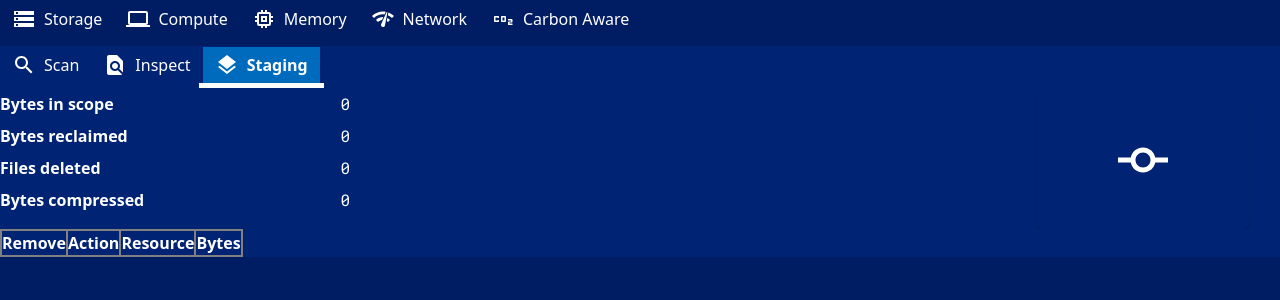
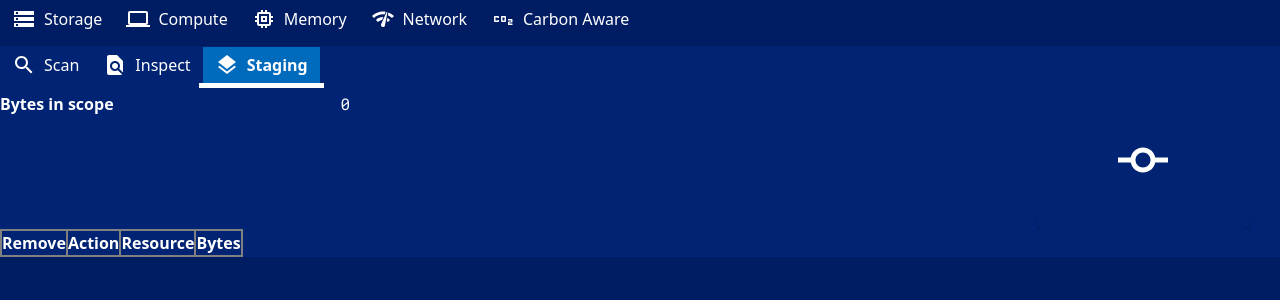
Before and after one commit to toaler/dups, a React (Vite) app: page / in a window 1280 px wide. Both pictures are taken after a click on the tab "Staging". Shown: the top 300 px of the page. Built offline with nearby package versions, Linux system fonts and the light colour scheme.

Commit message:
File renaming and staging commit handler stub

```diff
--- a/src/storage/ScanTab.jsx
+++ b/src/storage/ScanTab.jsx
@@ -2,9 +2,9 @@ import React, {useEffect, useRef, useState} from 'react';
 import {invoke} from "@tauri-apps/api/tauri";
 import {listen} from "@tauri-apps/api/event";
 import DirectionsRunIcon from '@mui/icons-material/DirectionsRun';
-import ScanStats from "./ScanStats.jsx";
+import ScanTabStats from "./ScanTabStats.jsx";
 import './ScanTab.css';
-import ScanLog from "./ScanLog.jsx";
+import ScanTabLog from "./ScanTabLog.jsx";
 import styled from "styled-components";
 
 function ScanTab() {
@@ -111,9 +111,9 @@ function ScanTab() {
                     <DirectionsRunIcon/>
                 </button>
             </div>
-            <ScanStats status={scanStatus} elapsedTime={elapsedTime} resources={resources} directories={directories}
-                       files={files} size={size}></ScanStats>
-            <ScanLog logs={logs}/>
+            <ScanTabStats status={scanStatus} elapsedTime={elapsedTime} resources={resources} directories={directories}
+                          files={files} size={size}></ScanTabStats>
+            <ScanTabLog logs={logs}/>
         </div>);
 }
 
--- a/src/storage/ScanLog.jsx
+++ b/src/storage/ScanTabLog.jsx
@@ -1,7 +1,7 @@
 import React, { useEffect, useRef } from 'react';
-import "./ScanLog.css"; // Ensure this path is correct
+import "./ScanTabLog.css"; // Ensure this path is correct
 
-function ScanLog({ logs }) {
+function ScanTabLog({ logs }) {
     const tableRef = useRef(null);
 
     useEffect(() => {
@@ -74,4 +74,4 @@ function ScanLog({ logs }) {
     );
 }
 
-export default ScanLog;
+export default ScanTabLog;
--- a/src/storage/ScanStats.jsx
+++ b/src/storage/ScanTabStats.jsx
@@ -1,6 +1,6 @@
 import React from 'react';
 import styled from "styled-components";
-import "./ScanStats.css";
+import "./ScanTabStats.css";
 
 const formatElapsedTime = (elapsedTime) => {
     const hours = Math.floor(elapsedTime / 3600000);
@@ -11,7 +11,7 @@ const formatElapsedTime = (elapsedTime) => {
     return `${hours.toString().padStart(2, '0')}:${minutes.toString().padStart(2, '0')}:${seconds.toString().padStart(2, '0')}.${milliseconds.toString().padStart(3, '0')}`;
 };
 
-function ScanStats({status, elapsedTime, resources, directories, files, size}) {
+function ScanTabStats({status, elapsedTime, resources, directories, files, size}) {
     const sizeInGB = (size / 1073741824).toFixed(2); // Convert size from bytes to GB
     const throughput = elapsedTime > 0 ? (size / 1073741824 / (elapsedTime / 1000)).toFixed(2) : 0; // Calculate throughput in GB/sec
     const resourcesPerSecond = elapsedTime > 0 ? (resources / (elapsedTime / 1000)).toFixed(2) : 0; // Calculate resources per second
@@ -54,7 +54,7 @@ function ScanStats({status, elapsedTime, resources, directories, files, size}) {
     </ScanStatsContainer>
 }
 
-export default ScanStats;
+export default ScanTabStats;
 
 const ScanStatsContainer = styled.div`
     display: flex;
--- a/src/storage/StagingHeader.jsx
+++ /dev/null
@@ -1,106 +0,0 @@
-import React, {useState} from 'react'
-import styled, {css} from "styled-components";
-import CommitIcon from '@mui/icons-material/Commit';
-import {invoke} from "@tauri-apps/api/tauri";
-
-function StagingHeader({ totalBytes }) {
-    const bytesReclaimed = 0.0;
-    const filesDeleted = 0;
-    const filesCompressed = 0;
-    const [isPressed, setIsPressed] = useState(false);
-
-    const handleScanClick = () => {
-        setIsPressed(!isPressed);  // Toggle the pressed state
-        console.log('Commit button clicked!');
-        // Reset states
-        scanFilesystem()
-            .then(result => {
-                if (result !== undefined) {
-                    console.log("Scan successful, result:", result.toLocaleString());
-                } else {
-                    console.log("Scan successful, but no data returned");
-                }
-                // Additional logic for successful scan can go here
-            })
-            .catch(error => {
-                console.error("Scan failed with error:", error);
-                // Additional error handling logic can go here
-            });
-    };
-
-    async function scanFilesystem() {
-        try {
-            let path = "foo";
-            return await invoke('commit', {path});
-        } catch (error) {
-            console.error(error); // Handle error
-            throw error;
-        }
-    }
-
-    return <StagingHeaderContainer>
-            <div className="flex-container">
-                <div className="flex-row">
-                    <div className="flex-item">Bytes in scope </div>
-                    <div className="flex-item">{totalBytes.toLocaleString("en-US")}</div>
-                </div>
-                <div className="flex-row">
-                    <div className="flex-item">Bytes reclaimed</div>
-                    <div className="flex-item">{bytesReclaimed.toLocaleString("en-US")}</div>
-                </div>
-                <div className="flex-row">
-                    <div className="flex-item">Files deleted</div>
-                    <div className="flex-item">{filesDeleted.toLocaleString("en-US")}</div>
-                </div>
-                <div className="flex-row">
-                    <div className="flex-item">Bytes compressed</div>
-                    <div className="flex-item">{filesCompressed.toLocaleString("en-US")}</div>
-                </div>
-            </div>
-
-
-        <StagingCommit
-            as="button"  // Treat the StagingCommit as a button
-            onClick={handleScanClick}
-            pressed={isPressed}
-        >
-            <CommitIcon fontSize="large" style={{ fontSize: '60px' }} /> {/* Method 1: Direct fontSize setting */}
-
-        </StagingCommit>
-
-
-    </StagingHeaderContainer>
-}
-
-export default StagingHeader
-
-const StagingHeaderContainer = styled.div`
-    display: flex;
-    line-height: 24px;
-    font-weight: 400;
-    color: #FFFFFF;
-    overflow-y: hidden;
-`;
-
-const StagingCommit = styled.button`
-    display: flex;
-    justify-content: center;  // Center the icon horizontally inside the button
-    align-items: center;      // Center the icon vertically inside the button
-    font-size: 4rem;          // Adjust the icon size as needed, consider increasing if necessary
-    margin-left: auto;
-    margin-right: 30px;
-    color: inherit;           // Use the inherited color
-    background: none;         // No background
-    border: none;             // No border
-    ${({ pressed }) => pressed && css`
-        color: #BBBBBB; // Change color when pressed
-        transform: translateY(2px); // Move down to simulate button press
-    `}
-`;
-
-// Icon component remains unchanged, assuming the sizing of the icon should also increase if needed
-const Icon = ({ type, pressed }) => {
-    const IconComponent = type === "commit" ? CommitIcon : null;
-    // Setting fontSize directly as a prop
-    return <IconComponent style={{ color: pressed ? '#BBBBBB' : undefined }} />;
-};
--- a/src/storage/StagingTab.jsx
+++ b/src/storage/StagingTab.jsx
@@ -1,18 +1,64 @@
+import React, { useState } from 'react';
+import styled, { css } from "styled-components";
 import DeleteIcon from '@mui/icons-material/Delete';
-import StagingHeader from "./StagingHeader.jsx";
-import React from "react"; // Assuming you use MUI IconButton for better click handling
+import CommitIcon from '@mui/icons-material/Commit';
+import { invoke } from "@tauri-apps/api/tauri";
 
-function StagingTab({ actions, setActions }) {
-    // Function to handle deletion of an item from the actions array
-    const handleDelete = (indexToDelete) => {
-        setActions(currentActions => currentActions.filter((_, index) => index !== indexToDelete));
+const StagingTab = ({ actions, setActions }) => {
+    const [isPressed, setIsPressed] = useState(false);
+
+    const handleDelete = async (indexToDelete) => {
+        setActions(currentActions => {
+            const newActions = currentActions.filter((_, index) => index !== indexToDelete);
+            commit(newActions);  // Call commit with the updated list of actions
+            return newActions;
+        });
     };
 
     const totalBytes = actions.reduce((acc, action) => acc + action.bytes, 0);
 
+    const handleScanClick = async () => {
+        setIsPressed(!isPressed);
+        console.log('Commit button clicked!');
+        try {
+            const result = await commit(actions); // Pass the current actions to commit
+            if (result !== undefined) {
+                console.log("Scan successful, result:", result.toLocaleString());
+            } else {
+                console.log("Scan successful, but no data returned");
+            }
+        } catch (error) {
+            console.error("Scan failed with error:", error);
+        }
+    };
+
+    async function commit(actionsToSend) {
+        try {
+            let path = "foo";  // Path might be dynamically set based on your application's needs
+            return await invoke('commit', { actions: actionsToSend });
+        } catch (error) {
+            console.error(error);
+            throw error;
+        }
+    }
+
     return (
         <div>
-            <StagingHeader totalBytes={totalBytes}></StagingHeader>
+            <StagingHeaderContainer>
+                <div className="flex-container">
+                    <div className="flex-row">
+                        <div className="flex-item">Bytes in scope</div>
+                        <div className="flex-item">{totalBytes.toLocaleString("en-US")}</div>
+                    </div>
+                </div>
+                <StagingCommit
+                    as="button"
+                    onClick={handleScanClick}
+                    pressed={isPressed}
+                >
+                    <CommitIcon fontSize="large" style={{fontSize: '60px'}}/>
+                </StagingCommit>
+            </StagingHeaderContainer>
             <table>
                 <thead>
                 <tr>
@@ -40,3 +86,27 @@ function StagingTab({ actions, setActions }) {
 }
 
 export default StagingTab;
+
+const StagingHeaderContainer = styled.div`
+    display: flex;
+    line-height: 24px;
+    font-weight: 400;
+    color: #FFFFFF;
+    overflow-y: hidden;
+`;
+
+const StagingCommit = styled.button`
+    display: flex;
+    justify-content: center;
+    align-items: center;
+    font-size: 4rem;
+    margin-left: auto;
+    margin-right: 30px;
+    color: inherit;
+    background: none;
+    border: none;
+    ${({pressed}) => pressed && css`
+        color: #BBBBBB;
+        transform: translateY(2px);
+    `}
+`;
```
Also changed, not shown: src/storage/ScanTabLog.css (renamed from src/storage/ScanLog.css), src/storage/ScanTabStats.css (renamed from src/storage/ScanStats.css), 2 other files (tests, documents, lock files or other folders).
